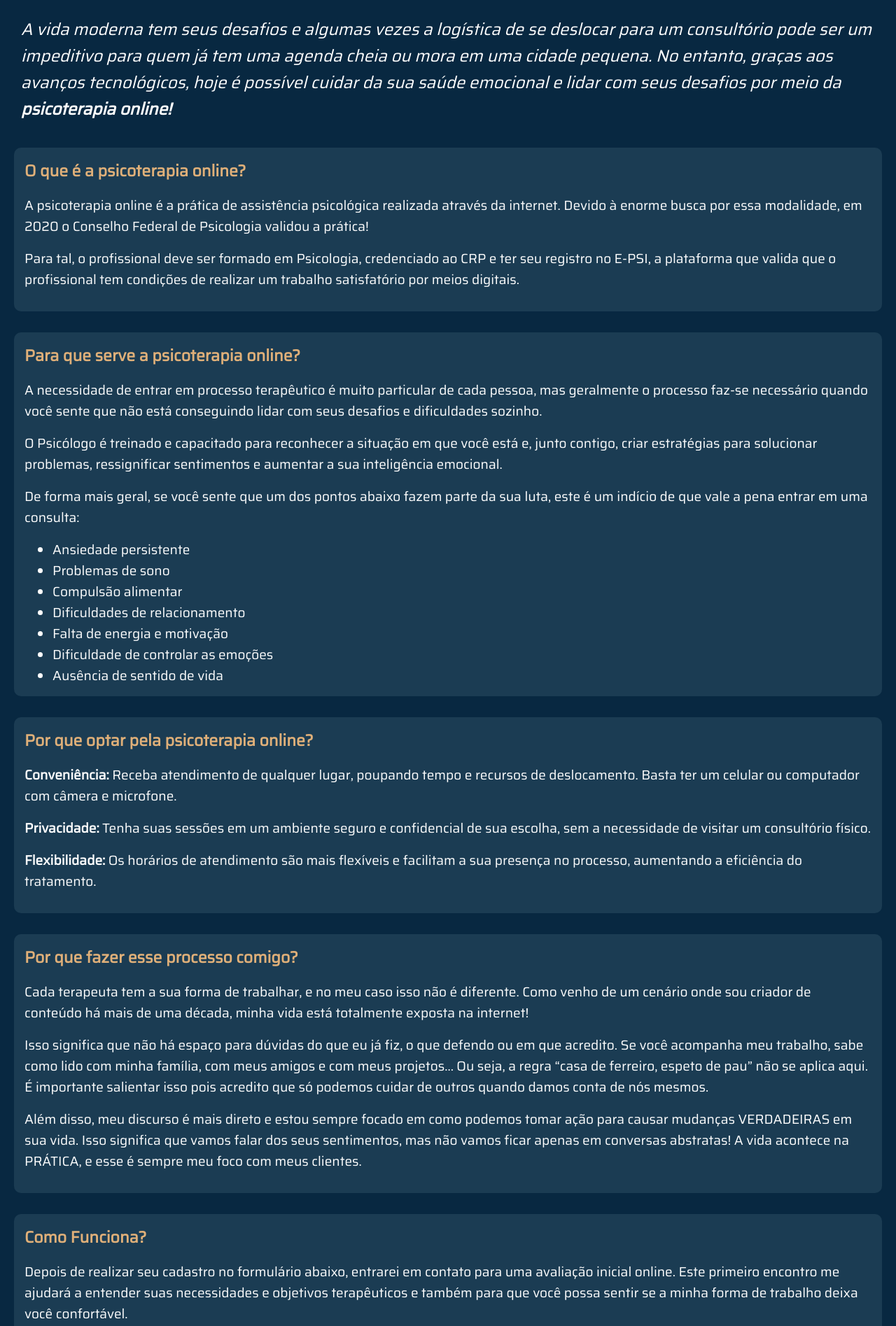
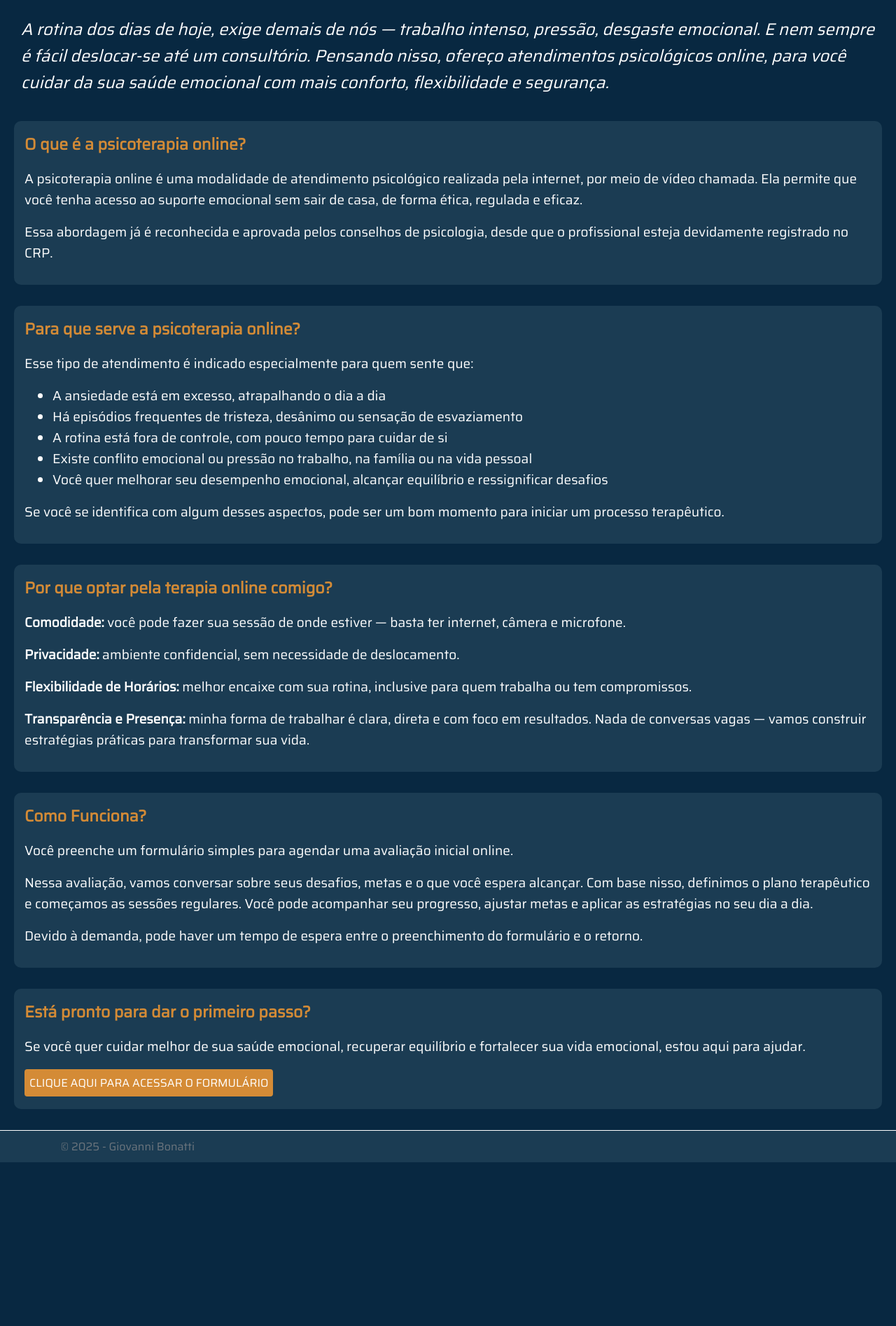
Before and after one commit to ViniDatori/site-giovanni-psicologia, a plain HTML site: page index.html in a window 1280 px wide. Shown: the part 853-2748 px from the top of the page at 70% size. After the commit the page ends 2514 px from the top, so only its background shows below. Drawn offline with Linux system fonts and the light colour scheme.

Commit message:
Atualizações dos textos e melhorias na responsividade do site.

```diff
--- a/index.html
+++ b/index.html
@@ -13,20 +13,18 @@
 
     <header>
         <div class="cbl">
-                <h3 class="cbl-titulo">GIOVANNI BONATTI</h3>
+                <h3 class="cbl-titulo">PSICÓLOGO GIOVANNI BONATTI</h3>
                 <nav class="cbl-menu">
                     <a class="cbl-menu-opcao-atual" href="index.html">Início</a>
                     <a class="cbl-menu-opcao" href="https://www.youtube.com/@giovannibonatti7">Canal do YouTube</a>
                     <a class="cbl-menu-opcao" href="https://www.instagram.com/psi.bonatti/">Instagram</a>
                     <a class="cbl-menu-opcao" href="https://www.linkedin.com/in/giovanni-bonatti-9149791a2/">LinkedIn</a>
-                    <a class="cbl-menu-opcao">Contato</a>
                 </nav>
                 <select class="cbl-menu-mobile" onchange="if(this.value) window.location.href=this.value">
                     <option value="index.html">Início</option>
                     <option value="https://www.youtube.com/@giovannibonatti7">Canal do YouTube</option>
                     <option value="https://www.instagram.com/psi.bonatti/">Instagram</option>
                     <option value="https://www.linkedin.com/in/giovanni-bonatti-9149791a2/">LinkedIn</option>
-                    <option value="contato.html">Contato</option>
                 </select>
         </div>
     </header>
@@ -38,51 +36,42 @@
         </section>
         <section class="container-video">
             <iframe class="video" src="https://www.youtube.com/embed/34eYYIrCsZA"></iframe>
-            <h4 class="descricao-video">A vida moderna tem seus desafios e algumas vezes a logística de se deslocar para
-                um consultório pode ser um impeditivo para quem já tem uma agenda cheia ou mora em uma cidade pequena.
-                No entanto, graças aos avanços tecnológicos, hoje é possível cuidar da sua saúde emocional e lidar com
-                seus desafios por meio da <strong>psicoterapia online!</strong></h4>
+            <h4 class="descricao-video">A rotina dos dias de hoje, exige demais de nós — trabalho intenso, pressão, desgaste emocional. E nem sempre é fácil deslocar-se até um consultório. Pensando nisso, ofereço atendimentos psicológicos online, para você cuidar da sua saúde emocional com mais conforto, flexibilidade e segurança.</strong></h4>
         </section>
         <section class="container-caixas-informativas">
             <div class="caixa-informativa">
                 <p class="titulo-caixa-informativa">O que é a psicoterapia online?</p>
-                <p class="texto-caixa-informativa">A psicoterapia online é a prática de assistência psicológica realizada através da internet. Devido à enorme busca por essa modalidade, em 2020 o Conselho Federal de Psicologia validou a prática!</p>
-                <p class="texto-caixa-informativa">Para tal, o profissional deve ser formado em Psicologia, credenciado ao CRP e ter seu registro no E-PSI, a plataforma que valida que o profissional tem condições de realizar um trabalho satisfatório por meios digitais.</p>
+                <p class="texto-caixa-informativa">A psicoterapia online é uma modalidade de atendimento psicológico realizada pela internet, por meio de vídeo chamada. Ela permite que você tenha acesso ao suporte emocional sem sair de casa, de forma ética, regulada e eficaz.</p>
+                <p class="texto-caixa-informativa">Essa abordagem já é reconhecida e aprovada pelos conselhos de psicologia, desde que o profissional esteja devidamente registrado no CRP.</p>
             </div>
             <div class="caixa-informativa">
                 <p class="titulo-caixa-informativa">Para que serve a psicoterapia online?</p>
-                <p class="texto-caixa-informativa">A necessidade de entrar em processo terapêutico é muito particular de cada pessoa, mas geralmente o processo faz-se necessário quando você sente que não está conseguindo lidar com seus desafios e dificuldades sozinho.</p>
-                <p class="texto-caixa-informativa">O Psicólogo é treinado e capacitado para reconhecer a situação em que você está e, junto contigo, criar estratégias para solucionar problemas, ressignificar sentimentos e aumentar a sua inteligência emocional.</p>
-                <p class="texto-caixa-informativa">De forma mais geral, se você sente que um dos pontos abaixo fazem parte da sua luta, este é um indício de que vale a pena entrar em uma consulta:</p>
+                <p class="texto-caixa-informativa">Esse tipo de atendimento é indicado especialmente para quem sente que:</p>
                 <ul class="itens-caixa-informativa">
-                    <li>Ansiedade persistente</li>
-                    <li>Problemas de sono</li>
-                    <li>Compulsão alimentar</li>
-                    <li>Dificuldades de relacionamento</li>
-                    <li>Falta de energia e motivação</li>
-                    <li>Dificuldade de controlar as emoções</li>
-                    <li>Ausência de sentido de vida</li>
+                    <li>A ansiedade está em excesso, atrapalhando o dia a dia</li>
+                    <li>Há episódios frequentes de tristeza, desânimo ou sensação de esvaziamento</li>
+                    <li>A rotina está fora de controle, com pouco tempo para cuidar de si</li>
+                    <li>Existe conflito emocional ou pressão no trabalho, na família ou na vida pessoal</li>
+                    <li>Você quer melhorar seu desempenho emocional, alcançar equilíbrio e ressignificar desafios</li>
                 </ul>
+                <p class="texto-caixa-informativa">Se você se identifica com algum desses aspectos, pode ser um bom momento para iniciar um processo terapêutico.</p>
             </div>
             <div class="caixa-informativa">
-                <p class="titulo-caixa-informativa">Por que optar pela psicoterapia online?</p>
-                <p class="texto-caixa-informativa"><strong>Conveniência: </strong>Receba atendimento de qualquer lugar, poupando tempo e recursos de deslocamento. Basta ter um celular ou computador com câmera e microfone.</p>
-                <p class="texto-caixa-informativa"><strong>Privacidade: </strong>Tenha suas sessões em um ambiente seguro e confidencial de sua escolha, sem a necessidade de visitar um consultório físico.</p>
-                <p class="texto-caixa-informativa"><strong>Flexibilidade: </strong>Os horários de atendimento são mais flexíveis e facilitam a sua presença no processo, aumentando a eficiência do tratamento.</p>
+                <p class="titulo-caixa-informativa">Por que optar pela terapia online comigo?</p>
+                <p class="texto-caixa-informativa"><strong>Comodidade: </strong>você pode fazer sua sessão de onde estiver — basta ter internet, câmera e microfone.</p>
+                <p class="texto-caixa-informativa"><strong>Privacidade: </strong>ambiente confidencial, sem necessidade de deslocamento.</p>
+                <p class="texto-caixa-informativa"><strong>Flexibilidade de Horários: </strong>melhor encaixe com sua rotina, inclusive para quem trabalha ou tem compromissos.</p>
+                <p class="texto-caixa-informativa"><strong>Transparência e Presença: </strong>minha forma de trabalhar é clara, direta e com foco em resultados. Nada de conversas vagas — vamos construir estratégias práticas para transformar sua vida.</p>
             </div>
             <div class="caixa-informativa">
-                <p class="titulo-caixa-informativa">Por que fazer esse processo comigo?</p>
-                <p class="texto-caixa-informativa">Cada terapeuta tem a sua forma de trabalhar, e no meu caso isso não é diferente. Como venho de um cenário onde sou criador de conteúdo há mais de uma década, minha vida está totalmente exposta na internet!</p>
-                <p class="texto-caixa-informativa">Isso significa que não há espaço para dúvidas do que eu já fiz, o que defendo ou em que acredito. Se você acompanha meu trabalho, sabe como lido com minha família, com meus amigos e com meus projetos… Ou seja, a regra “casa de ferreiro, espeto de pau” não se aplica aqui. É importante salientar isso pois acredito que só podemos cuidar de outros quando damos conta de nós mesmos.</p>
-                <p class="texto-caixa-informativa">Além disso, meu discurso é mais direto e estou sempre focado em como podemos tomar ação para causar mudanças VERDADEIRAS em sua vida. Isso significa que vamos falar dos seus sentimentos, mas não vamos ficar apenas em conversas abstratas! A vida acontece na PRÁTICA, e esse é sempre meu foco com meus clientes.</p>
+                <p class="titulo-caixa-informativa">Como Funciona?</p>
+                <p class="texto-caixa-informativa">Você preenche um formulário simples para agendar uma avaliação inicial online.</p>
+                <p class="texto-caixa-informativa">Nessa avaliação, vamos conversar sobre seus desafios, metas e o que você espera alcançar. Com base nisso, definimos o plano terapêutico e começamos as sessões regulares. Você pode acompanhar seu progresso, ajustar metas e aplicar as estratégias no seu dia a dia.</p>
+                <p class="texto-caixa-informativa">Devido à demanda, pode haver um tempo de espera entre o preenchimento do formulário e o retorno.</p>
             </div>
             <div class="caixa-informativa-final">
-                <p class="titulo-caixa-informativa">Como Funciona?</p>
-                <p class="texto-caixa-informativa">Depois de realizar seu cadastro no formulário abaixo, entrarei em contato para uma avaliação inicial online. Este primeiro encontro me ajudará a entender suas necessidades e objetivos terapêuticos e também para que você possa sentir se a minha forma de trabalho deixa você confortável.</p>
-                <p class="texto-caixa-informativa">Em seguida, podemos começar a agendar suas sessões e dar início à sua jornada de crescimento e autocuidado.</p>
-                <p class="texto-caixa-informativa">Obs.: Devido à alta procura, os formulários cadastrados entram em uma fila de espera.
-                Entenda que talvez eu possa demorar algum tempo para entrar em contato!</p>
-                <p class="texto-caixa-informativa-final">Se você está pronto(a) para dar o primeiro passo em direção ao bem-estar emocional, sinta-se à vontade para se cadastrar. Estou aqui para apoiá-lo(a) em cada etapa deste importante percurso!</p>
+                <p class="titulo-caixa-informativa">Está pronto para dar o primeiro passo?</p>
+                <p class="texto-caixa-informativa-final">Se você quer cuidar melhor de sua saúde emocional, recuperar equilíbrio e fortalecer sua vida emocional, estou aqui para ajudar.</p>
                 <a class="formulario" href="https://docs.google.com/forms/d/e/1FAIpQLScgAz0cpOGXmlZcne9aTCAiRjJswgMUh4U8sU5TO_BDUf1Olw/viewform">CLIQUE AQUI PARA ACESSAR O FORMULÁRIO</a>
                 <a class="formulario-mobile" href="https://docs.google.com/forms/d/e/1FAIpQLScgAz0cpOGXmlZcne9aTCAiRjJswgMUh4U8sU5TO_BDUf1Olw/viewform">CLIQUE AQUI PARA ACESSAR O FORMULÁRIO</a>
             </div>
--- a/style.css
+++ b/style.css
@@ -35,7 +35,7 @@ body {
     font-size: 20px;
     margin-right: 16px;
     padding: 5px 0px;
-    color: #E0B079;
+    color: #d48b36;;
 }
 
 .cbl-menu-opcao {
@@ -78,7 +78,7 @@ body {
 
   .formulario-mobile {
     margin: 30px 0;
-    background-color: #E0B079;
+    background-color: #d48b36;;
     border-color: #2a2a2a;;
     padding: 6px 6px;
     cursor: pointer;
@@ -102,7 +102,7 @@ body {
     color: white;
     font-size: 16px;
     font-family: "Saira", sans-serif;
-    border: 1px solid #E0B079;
+    border: 1px solid #d48b36;;
     border-radius: 6px;
     padding: 6px 10px;
     outline: none;
@@ -117,6 +117,13 @@ body {
   .cbl-menu-mobile:focus {
     border-color: #dba466;
     box-shadow: 0 0 4px #dba466;
+  }
+
+  .cbl-titulo {
+    font-size: 14px;
+    margin-right: 16px;
+    padding: 5px 0px;
+    color: #d48b36;;
   }
 }
 
@@ -140,7 +147,7 @@ body {
 
 span {
     text-decoration: none;
-    background: linear-gradient(60deg,#dd9c52 0%, #E0B079 50%);
+    background: linear-gradient(60deg,#dda768 0%, #d48b36 50%);
     -webkit-background-clip: text;
     -webkit-text-fill-color: transparent;
     background-clip: text;
@@ -206,7 +213,7 @@ span {
 .titulo-caixa-informativa {
     font-weight: bolder;
     font-size: 23.04px;
-    color: #E0B079;
+    color: #d48b36;
     margin-block-end: 16px;
     margin-bottom: 16px;
 }
@@ -226,11 +233,12 @@ span {
 .itens-caixa-informativa {
     font-size: 19.02px;
     padding-left: 40px;
+    margin-bottom: 16px;
 }
 
 .formulario {
     margin: 30px 0;
-    background-color: #E0B079;
+    background-color: #d48b36;
     border-color: #2a2a2a;;
     padding: 6px 6px;
     cursor: pointer;
```
